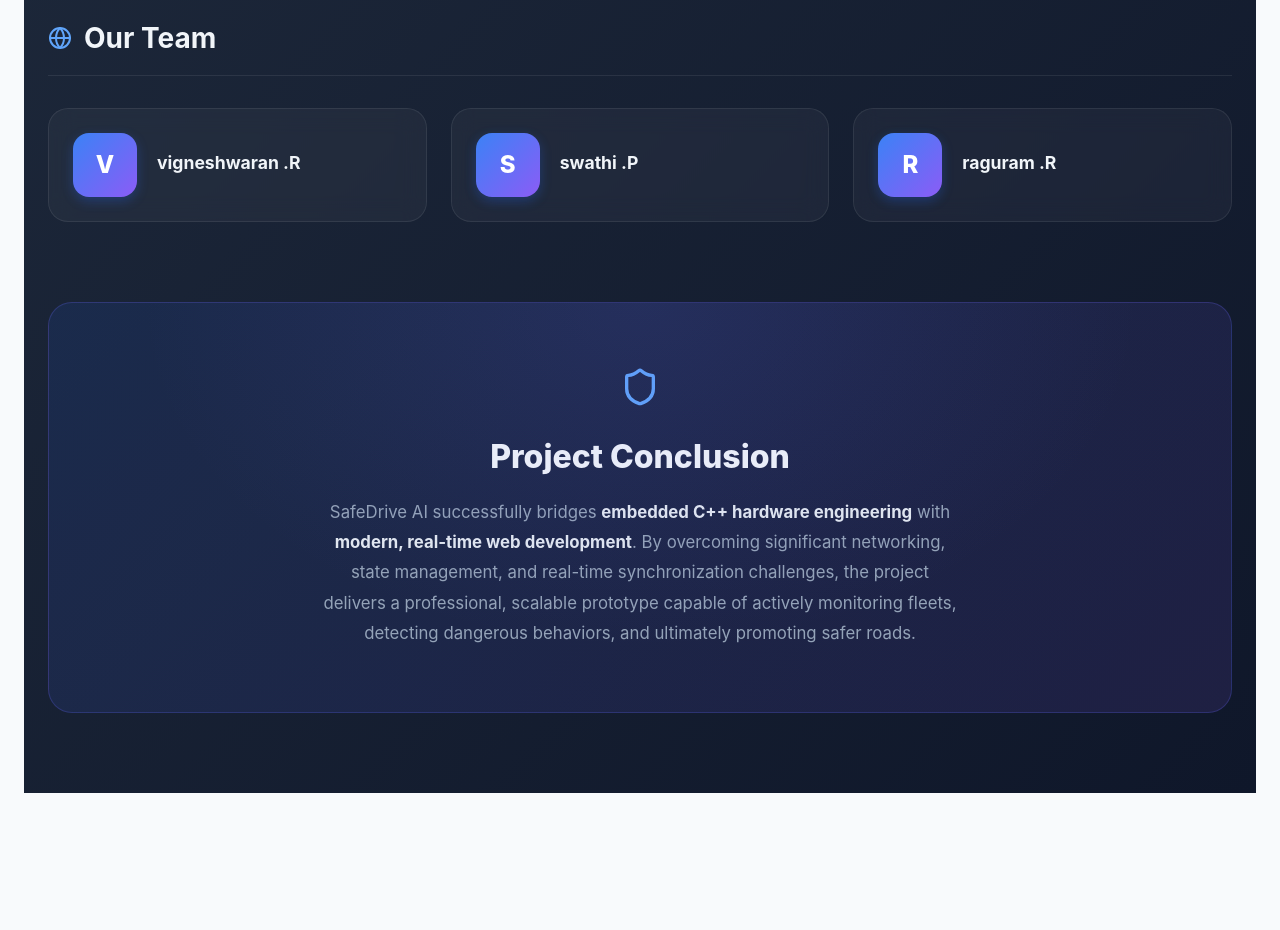
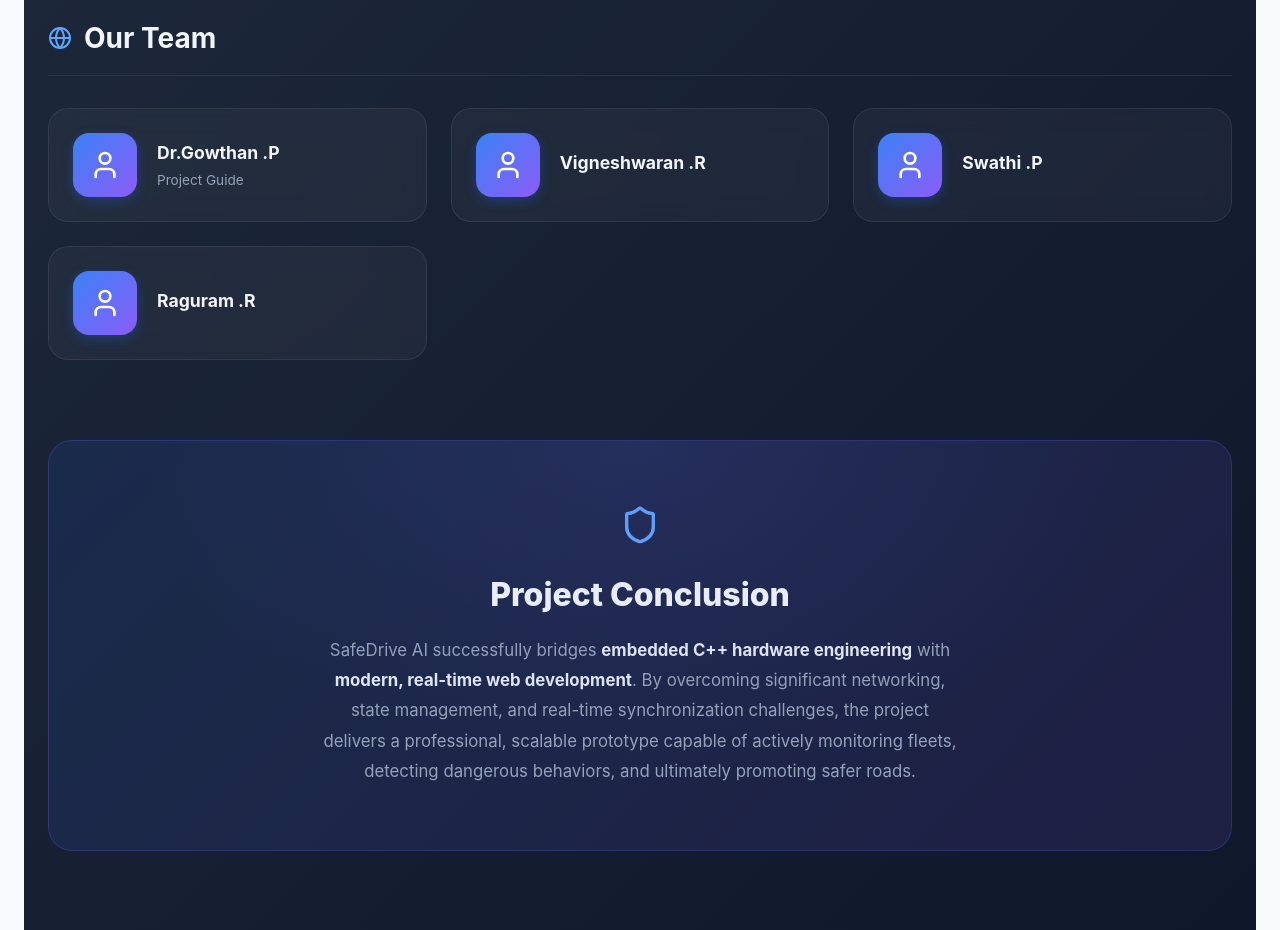
Before and after one commit to Ragu3175/FINAL-YEAR-PROJECT, a React app in the folder Frontend/: page /about in a window 1280 px wide. Shown: the part 2800-3730 px from the top of the page. Before the commit the page ends 3625 px from the top, so only its background shows below. Built offline with nearby package versions, Linux system fonts and the light colour scheme; no server answers; the HTML template or start-up script is replaced by a standard one.

Commit message:
team members

```diff
--- a/Frontend/src/pages/AboutPage.jsx
+++ b/Frontend/src/pages/AboutPage.jsx
@@ -19,6 +19,7 @@
     Server,
     Code2,
     Layers,
+    User,
 } from 'lucide-react';
 import './AboutPage.css';
 
@@ -33,9 +34,10 @@
     ];
 
     const teamMembers = [
-        { name: 'vigneshwaran .R' },
-        { name: 'swathi .P' },
-        { name: 'raguram .R' },
+        { name: 'Dr.Gowthan .P', role: 'Project Guide' },
+        { name: 'Vigneshwaran .R' },
+        { name: 'Swathi .P' },
+        { name: 'Raguram .R' },
     ];
 
     const sensors = [
@@ -284,10 +286,11 @@
                         {teamMembers.map((member, i) => (
                             <div key={i} className="about-member-card">
                                 <div className="about-member-avatar">
-                                    {member.name.charAt(0).toUpperCase()}
+                                    <User size={32} />
                                 </div>
                                 <div className="about-member-info">
                                     <h3>{member.name}</h3>
+                                    {member.role && <p>{member.role}</p>}
                                 </div>
                             </div>
                         ))}
```
